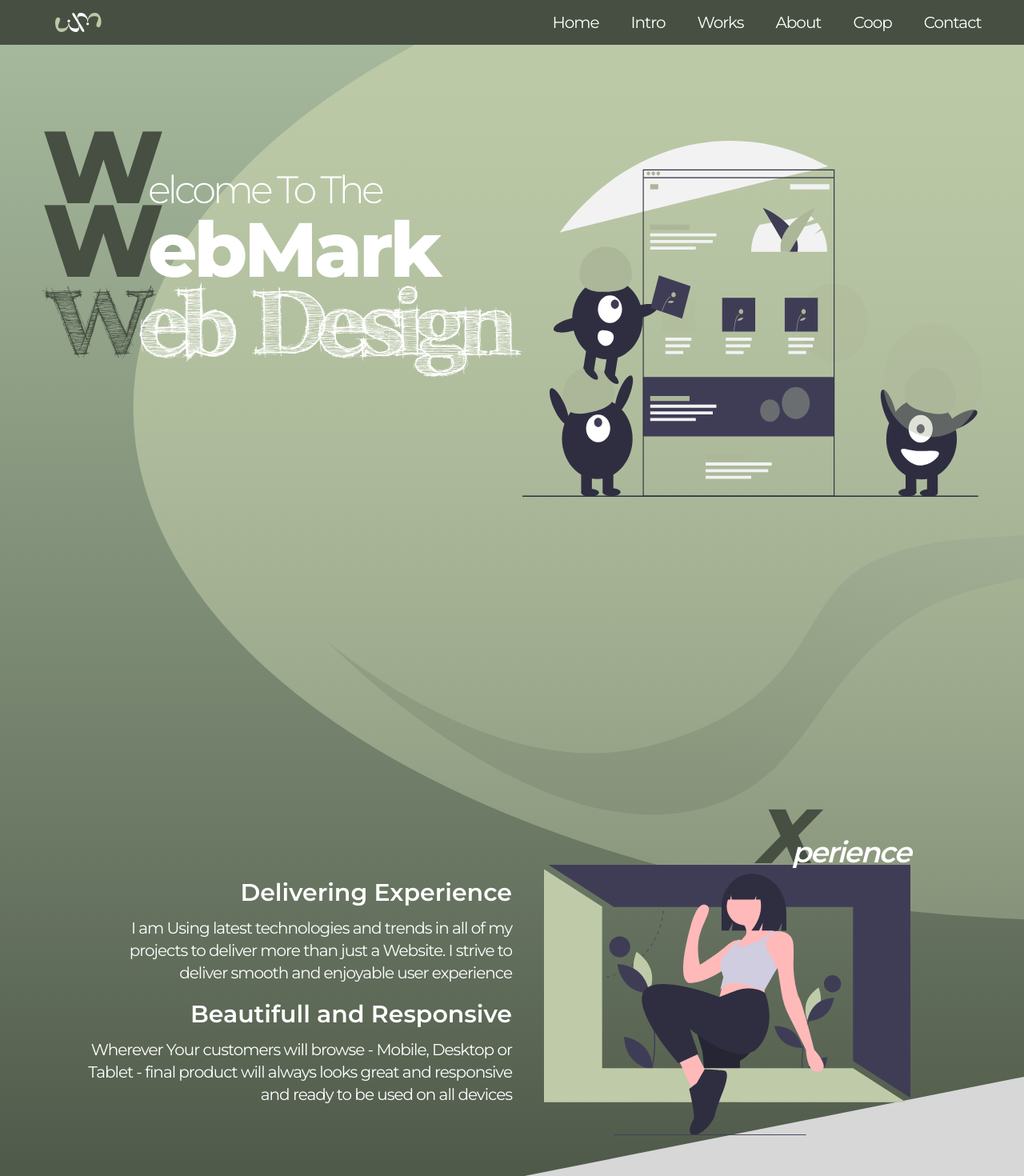
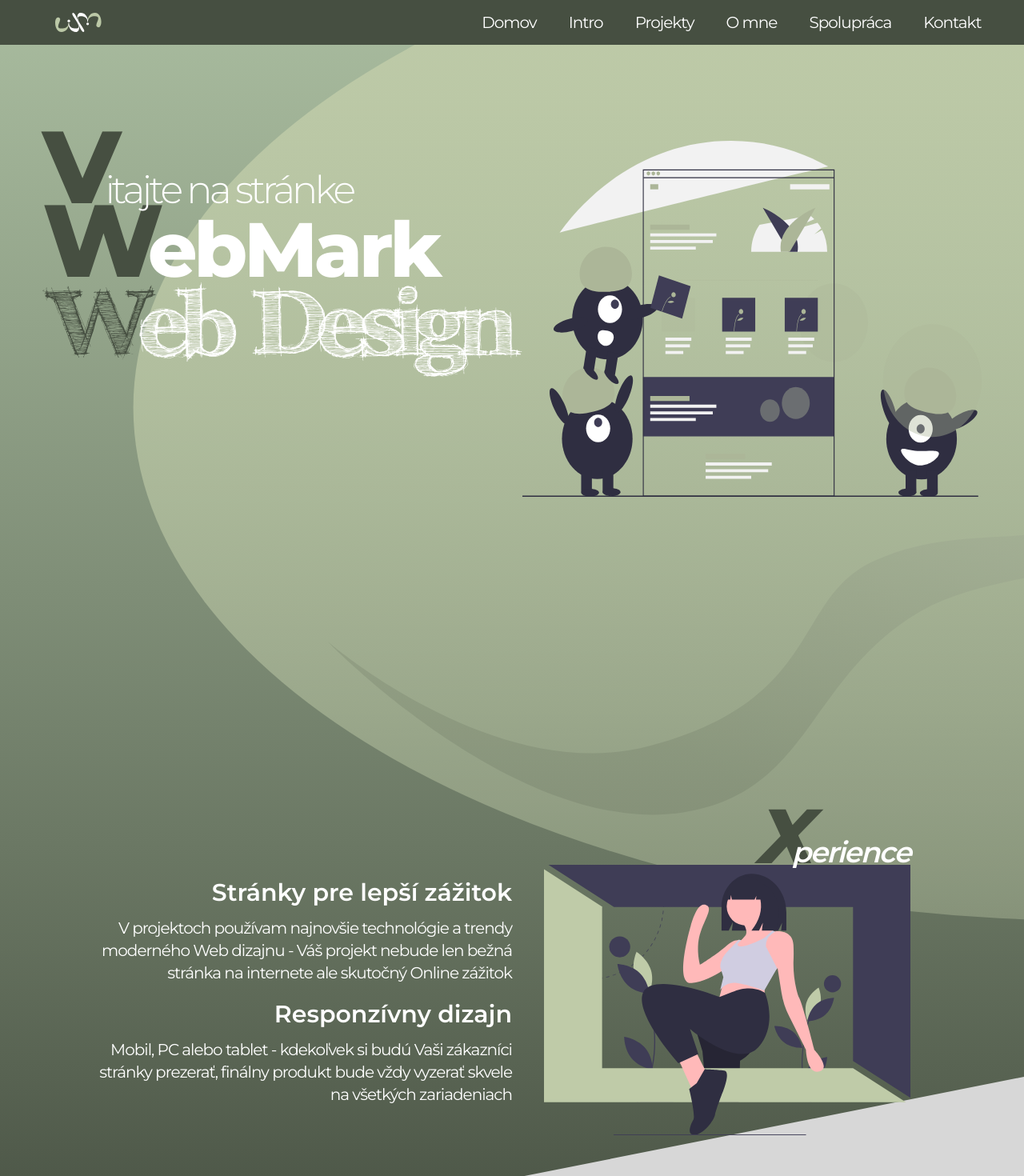
Before and after one commit to MartinKuracka/webmark-react, a React (Create React App) app: page / in a window 1280 px wide. Shown: the top 1470 px of the page at 80% size. Built offline with nearby package versions, Linux system fonts and the light colour scheme.

Commit message:
i18next added and navbar, home and intro translations added

```diff
--- a/package.json
+++ b/package.json
@@ -16,7 +16,7 @@
     "npm": "^7.7.6",
     "react": "^17.0.2",
     "react-dom": "^17.0.2",
-    "react-i18next": "^11.8.12",
+    "react-i18next": "^11.8.13",
     "react-scripts": "4.0.3",
     "react-slick": "^0.28.1",
     "slick-carousel": "^1.8.1",
--- a/src/App.js
+++ b/src/App.js
@@ -7,6 +7,8 @@ import AboutSection from './containers/about_section/about';
 import CoopSection from './containers/coop_section/coop';
 import ContactSection from  './containers/contact_section/contact';
 import Footer from './containers/footer/footer';
+// i18next translation
+import './i18n'
 
 
 function App() {
--- a/src/containers/home_section/home.js
+++ b/src/containers/home_section/home.js
@@ -4,9 +4,14 @@ import Hero from '../../img/hdr_image.svg';
 import Experience from '../../img/undraw_escaping_my1b.svg';
 import Responsive from '../../img/undraw_progressive_app_m9ms.svg';
 // Css
-import './home.css'
+import './home.css';
+// i18n translations
+import { useTranslation } from 'react-i18next';
 
 const HeadSection = () => {
+
+    const { t } = useTranslation();
+
     return(
         <>
         <section className='flex w-full flex-col bg-headerImg lg:items-center image' id='home'>
@@ -14,7 +19,7 @@ const HeadSection = () => {
                 {/* Home section */}
                 <div className='w-full min-h-screen flex flex-col lg:flex-row lg:justify-center'>
                     <div className='flex flex-col'>
-                        <h1 className='text-3xl font-light mt-24 lg:mt-36 lg:text-5xl'><span className='text-primary font-extrabold lg:text-9xl'>W</span>elcome To The</h1>
+                        <h1 className='text-3xl font-light mt-24 lg:mt-36 lg:text-5xl z-10'><span className='text-primary font-extrabold lg:text-9xl'>{t('W')}</span>{t('elcome')}</h1>
                         <h1 className='text-5xl lg:-mt-9 lg:text-8xl'><span className='text-primary font-extrabold lg:text-9xl'>W</span>ebMark</h1>
                         <img className='-mt-3 w-96 lg:w-full' src={Webmark} alt={Webmark}/>
                     </div>
@@ -26,10 +31,10 @@ const HeadSection = () => {
                 <div className='w-full flex justify-center min-h-screen' id='intro'>
                     <div className='w-11/12 max-w-xl flex flex-col lg:flex-row lg:items-center lg:justify-center mx-auto'>
                         <div className='pt-10 lg:w-1/2 lg:text-right mt-10'>
-                            <b className='text-white font-semibold lg:text-3xl text-xl'>Delivering Experience</b>
-                            <p className='mt-3 z-10 lg:text-xl mb-5'>I am Using latest technologies and trends in all of my projects to deliver more than just a Website. I strive to deliver smooth and enjoyable user experience</p>
-                            <b className='text-white font-semibold lg:text-3xl text-xl'>Beautifull and Responsive</b>
-                            <p className='mt-3 z-10 lg:text-xl'>Wherever Your customers will browse - Mobile, Desktop or Tablet - final product will always looks great and responsive and ready to be used on all devices</p>
+                            <b className='text-white font-semibold lg:text-3xl text-xl'>{t('Delivery')}</b>
+                            <p className='mt-3 z-10 lg:text-xl mb-5'>{t('experience')}</p>
+                            <b className='text-white font-semibold lg:text-3xl text-xl'>{t('Responsive')}</b>
+                            <p className='mt-3 z-10 lg:text-xl'>{t('Design')}</p>
                         </div>
                         <div className='lg:w-1/2'>
                             <div className='flex justify-end lg:p-10 mt-20'>
--- a/src/containers/navbar/desktopnavbar.jsx
+++ b/src/containers/navbar/desktopnavbar.jsx
@@ -1,7 +1,12 @@
 // images
 import Logo from '../../img/logo_SVG.svg';
+// i18n tanslation
+import { useTranslation } from 'react-i18next';
 
 const DesktopNavbar = () => {
+
+    const { t } = useTranslation();
+
     return(
         <>
         <div className='w-full h-14 bg-primary fixed hidden md:inline-flex justify-center z-20'>
@@ -11,22 +16,22 @@ const DesktopNavbar = () => {
                 </div>
                 <div className='flex'>
                     <label className='my-auto text-white '>
-                        <a className='text-xl  ' href='#home' >Home</a>
+                        <a className='text-xl  ' href='#home' >{t('home')}</a>
                     </label>
                     <label className='my-auto text-white ml-10'>
-                        <a className='text-xl  ' href='#intro' >Intro</a>
+                        <a className='text-xl  ' href='#intro' >{t('intro')}</a>
                     </label>
                     <label className='my-auto text-white ml-10'>
-                        <a className='text-xl  ' href='#works' >Works</a>
+                        <a className='text-xl  ' href='#works' >{t('works')}</a>
                     </label>
                     <label className='my-auto text-white ml-10'>
-                        <a className='text-xl  ' href='#about' >About</a>
+                        <a className='text-xl  ' href='#about' >{t('about')}</a>
                     </label>
                     <label className='my-auto text-white ml-10'>
-                        <a className='text-xl  ' href='#coop' >Coop</a>
+                        <a className='text-xl  ' href='#coop' >{t('coop')}</a>
                     </label>
                     <label className='my-auto text-white ml-10'>
-                        <a className='text-xl  ' href='#contact' >Contact</a>
+                        <a className='text-xl  ' href='#contact' >{t('cont')}</a>
                     </label>
                 </div>
             </div>
--- a/src/containers/navbar/mobilemenu/menuoverlay/menuoverlay.js
+++ b/src/containers/navbar/mobilemenu/menuoverlay/menuoverlay.js
@@ -1,37 +1,42 @@
 import './menuoverlay_animate.css';
+// i18n tanslation
+import { useTranslation } from 'react-i18next';
 
 const MenuOverlay = ({handleMenu}) => {
+
+    const { t } = useTranslation();
+
     return(
         <div className='fixed w-full h-full bg-gray-300 flex  justify-center bg-opacity-50 animateHome'>
             <ul className='w-full '>
                 <label  for='home'>
                     <a className='text-xl ' href='#home' onClick={() => handleMenu()}>
-                        <li className='h-1/6 bg-green-400 w-full flex justify-center items-center '>Home</li>
+                        <li className='h-1/6 bg-green-400 w-full flex justify-center items-center '>{t('home')}</li>
                     </a>
                 </label>
                 <label for='intro'>
                     <a className='text-xl animateIntro' href='#intro' onClick={() => handleMenu()}>
-                        <li className='h-1/6 bg-green-500 w-full flex justify-center items-center'>Intro</li>
+                        <li className='h-1/6 bg-green-500 w-full flex justify-center items-center'>{t('intro')}</li>
                     </a>
                 </label>
                 <label for='works'>
                     <a className='text-xl' href='#works' onClick={() => handleMenu()}>
-                        <li className='h-1/6 bg-green-600 w-full flex justify-center items-center'>Works</li>
+                        <li className='h-1/6 bg-green-600 w-full flex justify-center items-center'>{t('works')}</li>
                     </a>
                 </label>
                 <label for='about'>
                     <a className='text-xl' href='#about' onClick={() => handleMenu()}>
-                        <li className='h-1/6 bg-green-700 w-full flex justify-center items-center'>About</li>
+                        <li className='h-1/6 bg-green-700 w-full flex justify-center items-center'>{t('about')}</li>
                     </a>
                 </label>
                 <label for='coop'>
                     <a className='text-xl' href='#coop' onClick={() => handleMenu()}>
-                        <li className='h-1/6 bg-green-800 w-full flex justify-center items-center'>Coop</li>
+                        <li className='h-1/6 bg-green-800 w-full flex justify-center items-center'>{t('coop')}</li>
                     </a>
                 </label>
                 <label for='contact'>
                     <a className='text-xl' href='#contact' onClick={() => handleMenu()}>
-                        <li className='h-1/6 bg-green-900 w-full flex justify-center items-center'>Contact</li>
+                        <li className='h-1/6 bg-green-900 w-full flex justify-center items-center'>{t('cont')}</li>
                     </a>
                 </label>
             </ul>
--- /dev/null
+++ b/src/i18n.js
@@ -0,0 +1,39 @@
+import i18n from 'i18next';
+import { initReactI18next } from 'react-i18next';
+
+import translationEN from './locales/en/translationEN.json';
+import translationSK from './locales/sk/translationSK.json';
+
+const resources = {
+    en: {
+        translation: translationEN
+    },
+    sk: {
+        translation: translationSK
+    }
+};
+
+let lang;
+const storedLang = localStorage.getItem('lang');
+if (!storedLang) {
+    localStorage.setItem('lang', 'sk');
+    lang = 'sk';
+} else {
+    lang = storedLang;
+}
+
+i18n.use(initReactI18next)
+    .init({
+        initImmediate : false,
+        resources,
+        lng: 'sk',
+
+        keyseparator: false,
+
+        interpolation: {
+        escapeValue: false, // not needed for react as it escapes by default
+        }
+  });
+
+
+export default i18n;
--- /dev/null
+++ b/src/locales/en/translationEN.json
@@ -0,0 +1,20 @@
+{
+    "home" : "Home",
+    "intro" : "Intro",
+    "works" : "Works",
+    "about" : "About",
+    "coop" : "Coop",
+    "cont" : "Contact",
+    "W" : "W",
+    "elcome" : "elcome to the",
+    "Delivery" : "Delivering Experience",
+    "experience" : "I am Using latest technologies and trends in all of my projects to deliver more than just a Website. I strive to deliver smooth and enjoyable user experience",
+    "Responsive" : "Beautifull and Responsive",
+    "Design" : "Wherever Your customers will browse - Mobile, Desktop or Tablet - final product will always looks great and responsive and ready to be used on all devices",
+    "Website" : "Website projects",
+    "projects" : "Full Website project that I have worked on since 2020",
+    "App" : "App projects",
+    "Different" : "Different types of page components that can be re-used in Web projects",
+    "templates" : "Demo templates",
+    "demo" : "Here You will find demo projects that showcase communications with API, databases, Password encryption and more..."
+}
--- /dev/null
+++ b/src/locales/sk/translationSK.json
@@ -0,0 +1,20 @@
+{
+    "home" : "Domov",
+    "intro" : "Intro",
+    "works" : "Projekty",
+    "about" : "O mne",
+    "coop" : "Spolupráca",
+    "cont" : "Kontakt",
+    "W" : "V",
+    "elcome" : "itajte na stránke",
+    "Delivery" : "Stránky pre lepší zážitok",
+    "experience" : "V projektoch používam najnovšie technológie a trendy moderného Web dizajnu - Váš projekt nebude len bežná stránka na internete ale skutočný Online zážitok",
+    "Responsive" : "Responzívny dizajn",
+    "Design" : "Mobil, PC alebo tablet - kdekoľvek si budú Vaši zákazníci stránky prezerať, finálny produkt bude vždy vyzerať skvele na všetkých zariadeniach",
+    "Website" : "Webové stránky",
+    "projects" : "Projekty kompletných Web stránok od roku 2020",
+    "App" : "Aplikácie",
+    "Different" : "Výber komponentov, ktoré môžu byť použité na Webe",
+    "templates" : "Šablóny",
+    "demo" : "Ukážkové aplikácie použitia API, komunikácia so serverom atď..."
+}
```
Also changed, not shown: src/containers/works_section/main_work_menu/main_works_menu.jsx (+10 -6 lines), 1 other file (tests, documents, lock files or other folders).
